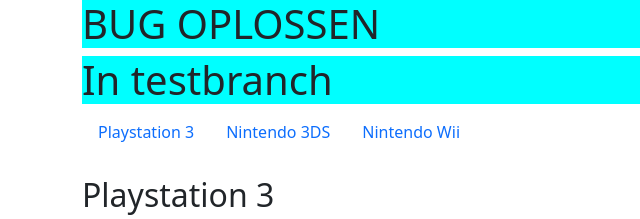
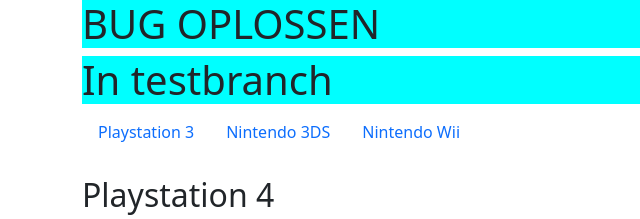
Before and after one commit to KennethVDAB/HermansGames25012023, a plain HTML site: page index.html in a window 1280 px wide. Shown: the top 219 px of the page, 0-640 px from the left. Drawn offline with nearby package versions, Linux system fonts and the light colour scheme.

Commit message:
playstation

```diff
--- a/index.html
+++ b/index.html
@@ -27,7 +27,7 @@
   </ul>
   <br>
 
-  <h2 id="h2-ps3">Playstation 3</h2>
+  <h2 id="h2-ps3">Playstation 4</h2>
   <ul id="ul-ps3" class="list-group">
     <li class="list-group-item d-flex justify-content-between align-items-center">Fifa 09 &nbsp;<span
         class="badge rounded-pill">
```
